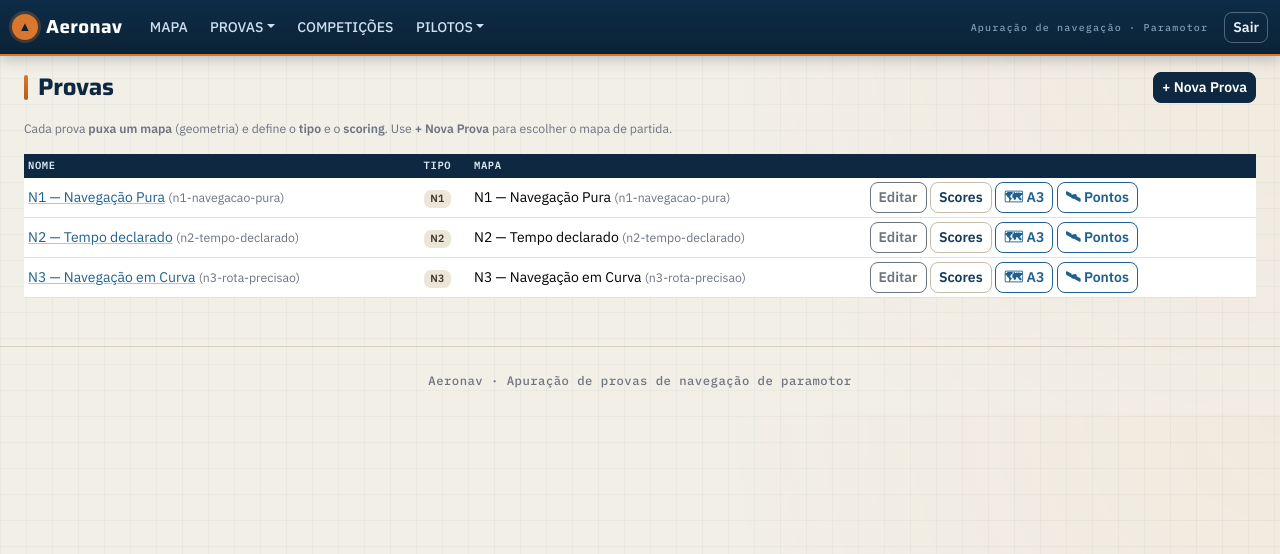
After one commit to 0xH3li0/paranav, a Flask app: page /provas in a window 1280 px wide. The commit adds this page. Shown: the top 554 px of the page. Run offline with Flask 3, Linux system fonts and the light colour scheme; the visitor is signed in with stand-in values (Sample User, id 1).

Commit message:
feat(ia): Fase 1 — reorganização em 4 módulos (MAPA·PROVAS·COMPETIÇÕES·PILOTOS)
G5 — navbar canônica com dropdowns: MAPA · PROVAS(Lista/Scores/Viewer) ·
COMPETIÇÕES · PILOTOS(Carregar Tracks/Enviar IGC). Nenhuma rota renomeada.

G1 — aba PROVAS vira lista: nova rota /provas + templates/provas_list.html
(espelho de mapas_list) com modal "Nova Prova" que escolhe um mapa e abre
/builder?map=<slug>; builder() lê ?map= e o builder.js pré-seleciona o #pMap
(applyMapMode existente esconde o desenho e carrega o preview).

G2 — aposenta o modo legado só na CRIAÇÃO: a opção "geometria inline" do #pMap
só aparece em prova legada existente; guard em builder_save bloqueia prova nova
sem mapa (prova existente sempre envia slug → edição do legado preservada).

Docs: regra "VPS sempre atualizada" (deploy após merge p/ testes/debug ao vivo)
em CLAUDE.md (Persistência e Deploy) e ROADMAP (regra #8).

core/ intocado. ⚠️ Verificação em runtime (test client) pendente: o classificador
de auto-mode bloqueou a execução no ambiente do agente; rodar:
  python3 webapp/_verify_fase1.py

Co-Authored-By: Claude Opus 4.8 (1M context) <noreply@anthropic.com>

```diff
--- a/webapp/apurador/routes/main.py
+++ b/webapp/apurador/routes/main.py
@@ -271,13 +271,24 @@ def mapa_pontos_pdf(slug):
                      download_name=f"pontos-{slug}.pdf")
 
 
+@bp.route("/provas")
+@login_required
+def provas():
+    """Lista de provas (aba PROVAS). 'Nova Prova' abre modal que escolhe um mapa."""
+    return render_template("provas_list.html",
+                           provas=storage.list_provas(), mapas=storage.list_mapas())
+
+
 @bp.route("/builder")
 @bp.route("/builder/<slug>")
 @login_required
 def builder(slug=None):
     provas = storage.list_provas()
     prova = storage.get_prova(slug) if slug else None
-    return render_template("builder.html", provas=provas, prova=prova, mapas=storage.list_mapas())
+    # prova nova pode vir pré-vinculada a um mapa via ?map=<slug> (modal "Nova Prova")
+    preselect_map = request.args.get("map", "") if not prova else ""
+    return render_template("builder.html", provas=provas, prova=prova,
+                           mapas=storage.list_mapas(), preselect_map=preselect_map)
 
 
 @bp.route("/builder/save", methods=["POST"])
@@ -294,6 +305,11 @@ def builder_save():
     tipo = (p.get("type") or "n1").lower()
     map_slug = (p.get("mapSlug") or p.get("map_slug") or "").strip()
     errs = []
+    # G2: toda prova NOVA precisa puxar um mapa. Provas legadas (já têm slug) seguem
+    # editáveis com geometria inline — não regride o que já existe.
+    incoming_slug = (p.get("slug") or "").strip()
+    if not incoming_slug and not map_slug:
+        errs.append("Toda prova nova precisa referenciar um mapa.")
     if map_slug:
         mp = storage.get_mapa(map_slug)
         if not mp:
--- a/webapp/apurador/templates/base.html
+++ b/webapp/apurador/templates/base.html
@@ -22,16 +22,27 @@
     <div class="collapse navbar-collapse" id="nav">
       <ul class="navbar-nav me-auto">
         {% if session.get('org') %}
-        <li class="nav-item"><span class="navbar-text small text-uppercase opacity-50 ms-1 me-1">Preparação</span></li>
-        <li class="nav-item"><a class="nav-link" href="{{ url_for('main.mapas') }}">Mapas</a></li>
-        <li class="nav-item"><a class="nav-link" href="{{ url_for('main.builder') }}">Provas</a></li>
-        <li class="nav-item"><span class="navbar-text small text-uppercase opacity-50 ms-2 me-1">Evento</span></li>
-        <li class="nav-item"><a class="nav-link" href="{{ url_for('main.upload_tracks') }}">Carregar Tracks</a></li>
-        <li class="nav-item"><a class="nav-link" href="{{ url_for('main.scores') }}">Scores</a></li>
-        <li class="nav-item"><a class="nav-link" href="{{ url_for('main.competicoes') }}">Competições</a></li>
-        <li class="nav-item"><a class="nav-link" href="{{ url_for('main.viewer') }}">Viewer</a></li>
+        <li class="nav-item"><a class="nav-link text-uppercase" href="{{ url_for('main.mapas') }}">Mapa</a></li>
+        <li class="nav-item dropdown">
+          <a class="nav-link dropdown-toggle text-uppercase" href="{{ url_for('main.provas') }}" role="button" data-bs-toggle="dropdown">Provas</a>
+          <ul class="dropdown-menu">
+            <li><a class="dropdown-item" href="{{ url_for('main.provas') }}">Lista de provas</a></li>
+            <li><hr class="dropdown-divider"></li>
+            <li><a class="dropdown-item" href="{{ url_for('main.scores') }}">Scores</a></li>
+            <li><a class="dropdown-item" href="{{ url_for('main.viewer') }}">Viewer</a></li>
+          </ul>
+        </li>
+        <li class="nav-item"><a class="nav-link text-uppercase" href="{{ url_for('main.competicoes') }}">Competições</a></li>
+        <li class="nav-item dropdown">
+          <a class="nav-link dropdown-toggle text-uppercase" href="#" role="button" data-bs-toggle="dropdown">Pilotos</a>
+          <ul class="dropdown-menu">
+            <li><a class="dropdown-item" href="{{ url_for('main.upload_tracks') }}">Carregar Tracks (organizador)</a></li>
+            <li><a class="dropdown-item" href="{{ url_for('main.igcupload') }}">Enviar IGC (piloto)</a></li>
+          </ul>
+        </li>
+        {% else %}
+        <li class="nav-item"><a class="nav-link text-uppercase" href="{{ url_for('main.igcupload') }}">Enviar IGC (Piloto)</a></li>
         {% endif %}
-        <li class="nav-item"><a class="nav-link" href="{{ url_for('main.igcupload') }}">Enviar IGC (Piloto)</a></li>
       </ul>
       <span class="navbar-text small me-3">{{ tagline }}</span>
       {% if session.get('org') %}
--- /dev/null
+++ b/webapp/apurador/templates/provas_list.html
@@ -0,0 +1,69 @@
+{% extends "base.html" %}
+{% block title %}Provas — {{ brand }}{% endblock %}
+{% block content %}
+<div class="d-flex align-items-center gap-2 mb-3">
+  <h4 class="mb-0">Provas</h4>
+  <button class="btn btn-primary btn-sm ms-auto" data-bs-toggle="modal" data-bs-target="#novaProvaModal">+ Nova Prova</button>
+</div>
+<p class="text-secondary small">Cada prova <b>puxa um mapa</b> (geometria) e define o <b>tipo</b> e o <b>scoring</b>. Use <b>+ Nova Prova</b> para escolher o mapa de partida.</p>
+
+{% if not provas %}
+  <div class="alert alert-secondary">Nenhuma prova ainda. Clique <b>+ Nova Prova</b> para criar.</div>
+{% else %}
+<div class="table-responsive">
+<table class="table table-sm table-hover align-middle">
+  <thead><tr><th>Nome</th><th>Tipo</th><th>Mapa</th><th></th></tr></thead>
+  <tbody>
+  {% for p in provas %}
+    <tr>
+      <td><a href="{{ url_for('main.builder', slug=p.slug) }}">{{ p.name }}</a> <span class="text-secondary small">({{ p.slug }})</span></td>
+      <td><span class="badge text-bg-secondary">{{ p.type|upper }}</span></td>
+      <td>
+        {% if p.map_slug %}
+          {{ mapas|selectattr('slug','equalto',p.map_slug)|map(attribute='name')|first|default(p.map_slug) }}
+          <span class="text-secondary small">({{ p.map_slug }})</span>
+        {% else %}
+          <span class="badge text-bg-warning">legado (geometria inline)</span>
+        {% endif %}
+      </td>
+      <td class="text-nowrap">
+        <a class="btn btn-sm btn-outline-secondary" href="{{ url_for('main.builder', slug=p.slug) }}">Editar</a>
+        <a class="btn btn-sm btn-outline-primary" href="{{ url_for('main.scores', sala=p.slug) }}">Scores</a>
+        <a class="btn btn-sm btn-outline-info" href="{{ url_for('main.mapa_pdf', slug=p.slug) }}">🗺 A3</a>
+        <a class="btn btn-sm btn-outline-info" href="{{ url_for('main.pontos_pdf', slug=p.slug) }}">🛰 Pontos</a>
+      </td>
+    </tr>
+  {% endfor %}
+  </tbody>
+</table>
+</div>
+{% endif %}
+
+<!-- Modal: Nova Prova → escolher um mapa -->
+<div class="modal fade" id="novaProvaModal" tabindex="-1" aria-hidden="true">
+  <div class="modal-dialog">
+    <div class="modal-content">
+      <div class="modal-header">
+        <h5 class="modal-title">Nova Prova — escolha um mapa</h5>
+        <button type="button" class="btn-close" data-bs-dismiss="modal" aria-label="Fechar"></button>
+      </div>
+      <div class="modal-body">
+        {% if not mapas %}
+          <div class="alert alert-secondary mb-0">Nenhum mapa disponível. <a href="{{ url_for('main.mapa_editor') }}">Crie um mapa primeiro</a> e depois volte aqui.</div>
+        {% else %}
+          <p class="text-secondary small">A geometria vem do mapa escolhido. Você define tipo, pontos e tempos na prova.</p>
+          <div class="list-group">
+            {% for m in mapas %}
+              <a class="list-group-item list-group-item-action d-flex justify-content-between align-items-center"
+                 href="{{ url_for('main.builder', map=m.slug) }}">
+                <span>{{ m.name }} <span class="text-secondary small">({{ m.slug }})</span></span>
+                <span class="text-secondary small">{{ m.points|length }} pts · {{ m.scale }}</span>
+              </a>
+            {% endfor %}
+          </div>
+        {% endif %}
+      </div>
+    </div>
+  </div>
+</div>
+{% endblock %}
```
Also changed, not shown: CLAUDE.md (+1 -0 lines), docs/ROADMAP.md (+1 -0 lines), webapp/apurador/static/js/builder.js (+6 -1 lines), webapp/apurador/templates/builder.html (+5 -2 lines).
